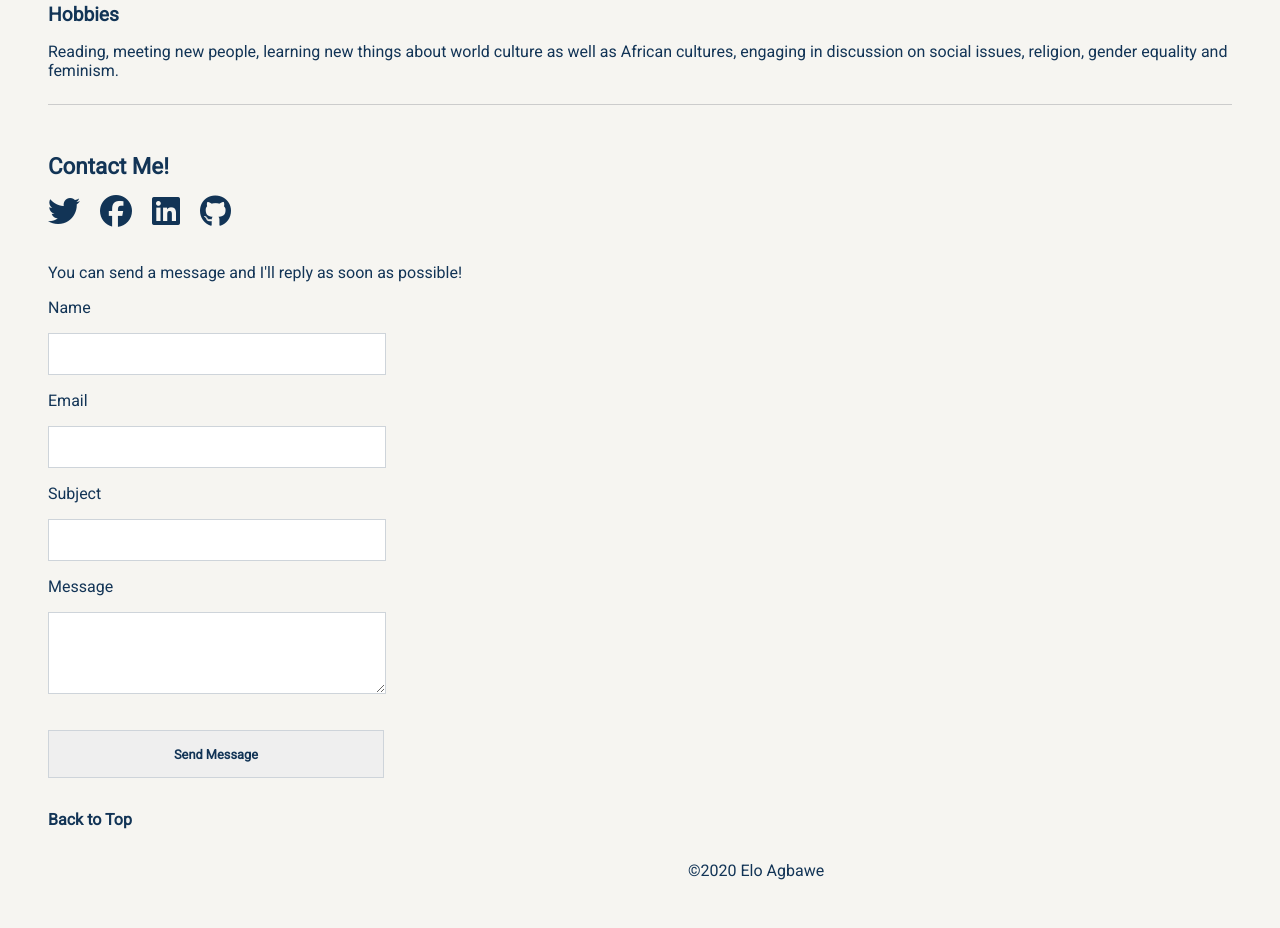
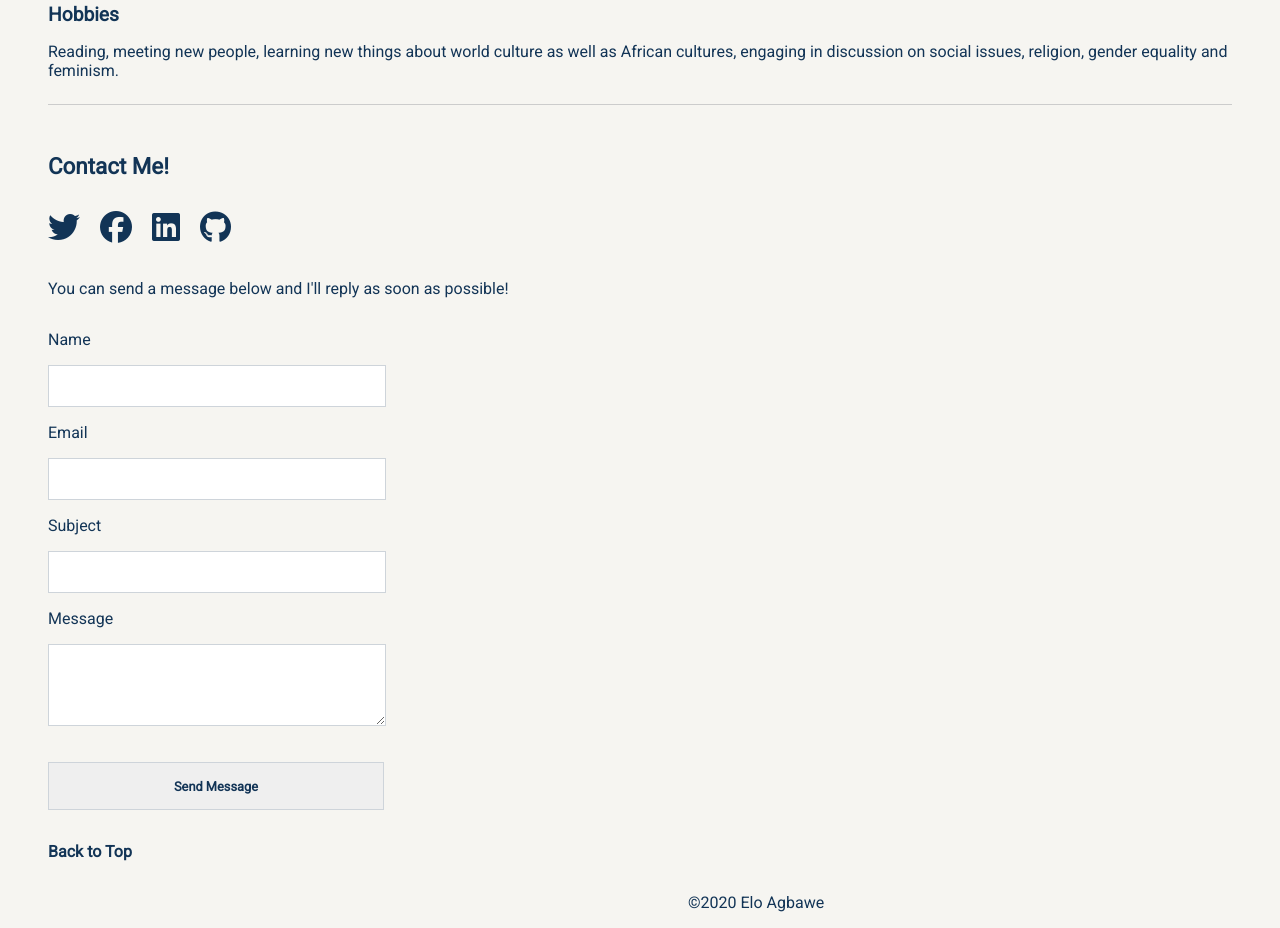
Before and after one commit to Eloagbawe/profile-page, a plain HTML site: page index.html in a window 1280 px wide. Shown: the part 806-1734 px from the top of the page. Before the commit the page ends 1702 px from the top, so only its background shows below. Drawn offline with Linux system fonts and the light colour scheme.

Commit message:
minor edit

```diff
--- a/index.html
+++ b/index.html
@@ -89,7 +89,7 @@
         </div>
 
         <div>
-            <p id="contactMeText">You can send a message and I'll reply as soon as possible!</p>
+            <p id="contactMeText">You can send a message below and I'll reply as soon as possible!</p>
         </div>
 
         <form id="contactForm">
--- a/style.css
+++ b/style.css
@@ -90,12 +90,13 @@ body{
 
 }
 #contactMeText{
-    padding: 1rem 0;
+    padding: 1rem  0 2rem 0;
 }
 
 #contactMe-heading{
     font-size: 1.4rem;
     font-weight: 900;
+    padding-bottom: 1rem;
 }
 
 .socialMediaLinks{
```
